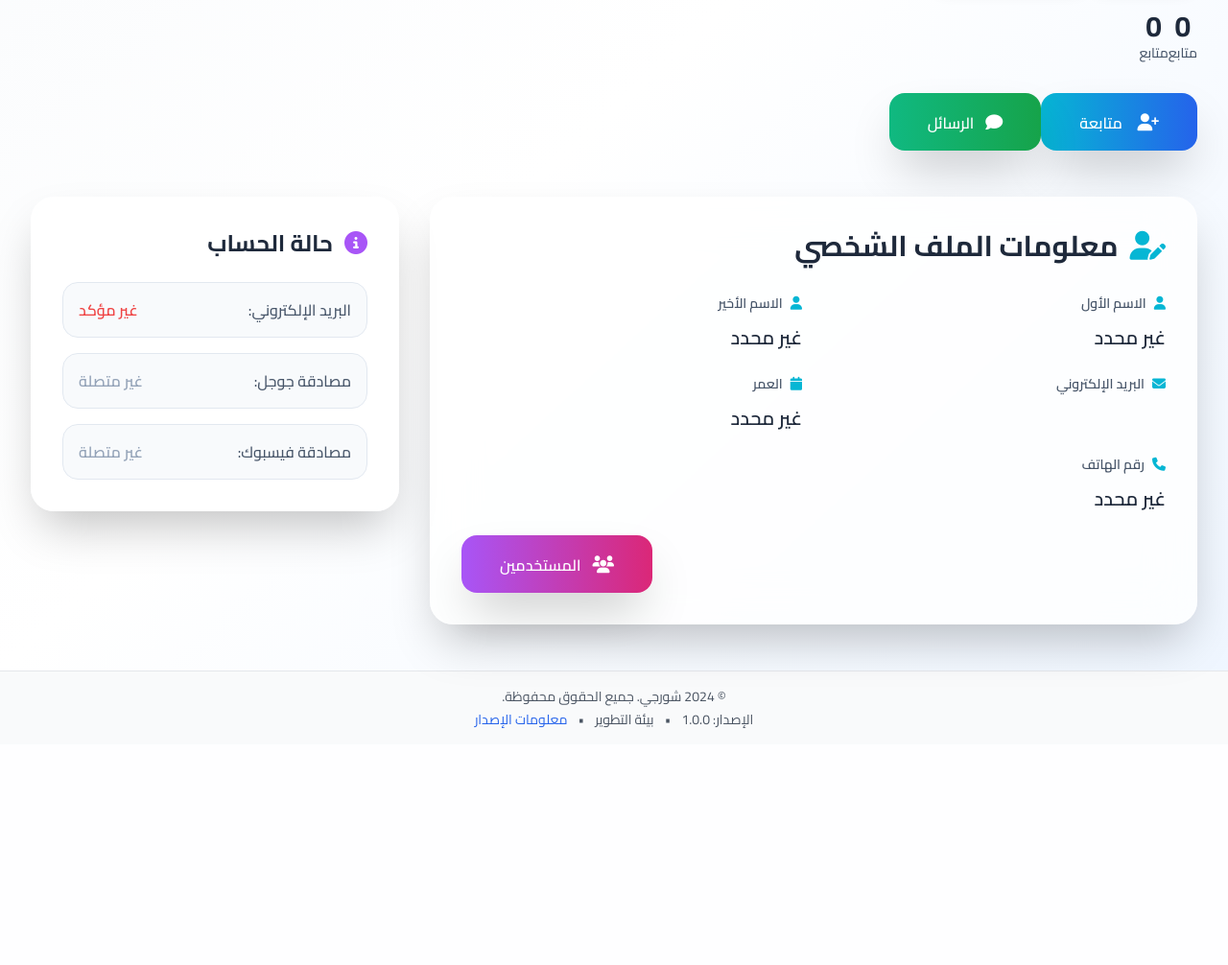
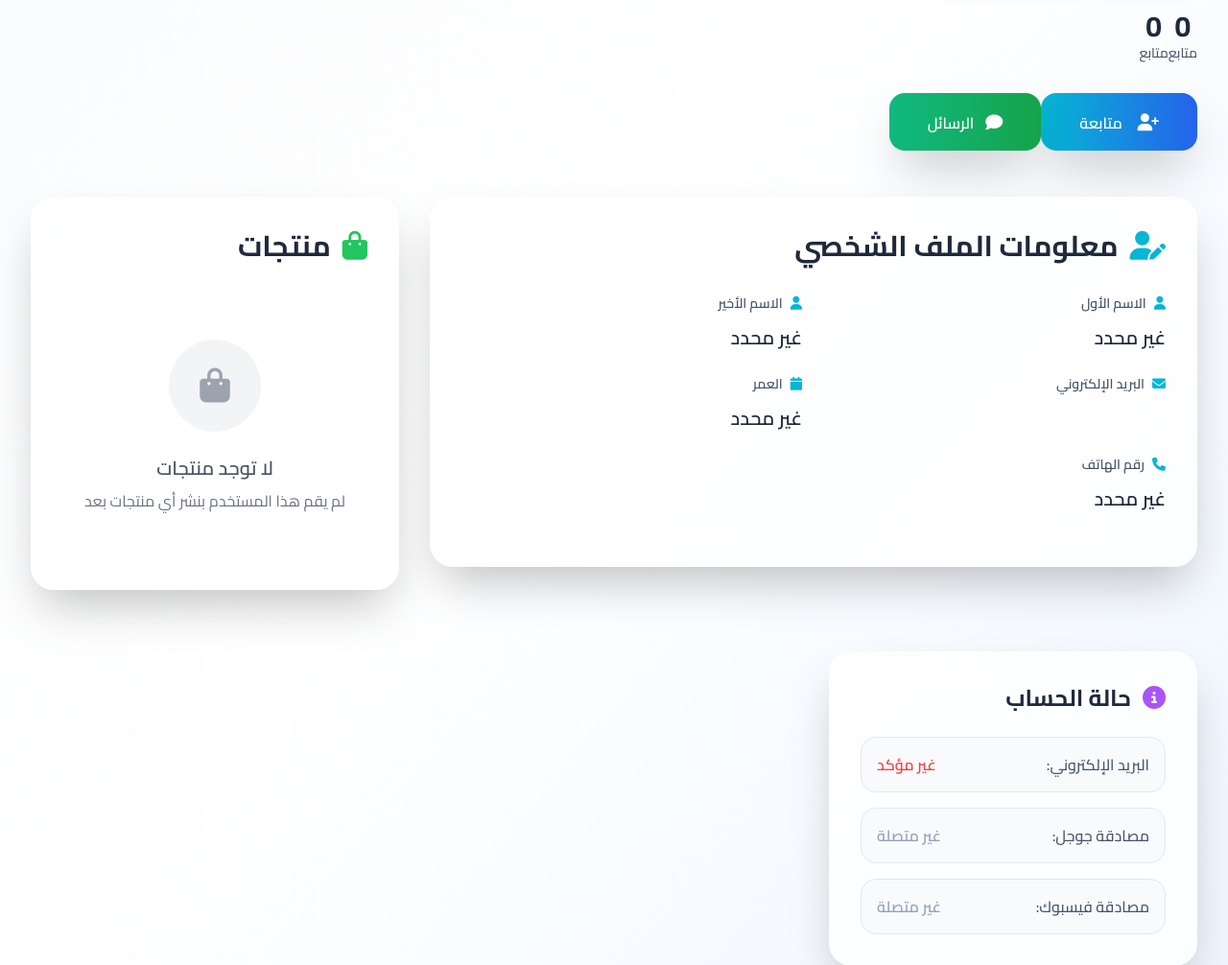
Before and after one commit to Abudi7/Shorje-Platform, a Symfony app: template shorje-api/templates/profile/index.html.twig in a window 1280 px wide. Shown: the part 470-1476 px from the top of the page at 96% size. Before the commit the page ends 1229 px from the top, so only its background shows below. Run offline with Twig, Linux system fonts and the light colour scheme; the template is opened without the code that fills it, so the values that code supplies are empty; some libraries are stand-ins or nearby versions.

Commit message:
🛍️ Add User Products to Profile Page
🛍️ New Features:
- Hide 'Users' button when viewing other profiles
- Display user's products on their profile page
- Show product details with images, prices, status
- Beautiful product grid layout with hover effects

✅ What's Added:
- Products section in profile template
- Product cards with images, titles, descriptions
- Price display with currency
- Product status badges (available, sold, reserved)
- Category and condition tags
- Creation date and time
- Empty state when no products

🎯 User Experience:
- See what products a seller has posted
- Professional product display
- Easy browsing of seller's inventory
- Clean, modern design

```diff
--- a/shorje-api/templates/profile/index.html.twig
+++ b/shorje-api/templates/profile/index.html.twig
@@ -190,13 +190,98 @@
                             <a href="/edit-profile" class="bg-gradient-to-r from-cyan-500 to-blue-600 hover:from-cyan-600 hover:to-blue-700 text-white px-10 py-4 rounded-2xl font-semibold transition-all duration-300 transform hover:scale-105 shadow-2xl">
                                 <i class="fas fa-edit ml-3 text-lg"></i>تعديل الملف الشخصي
                             </a>
-                            {% endif %}
                             <a href="/users" class="bg-gradient-to-r from-purple-500 to-pink-600 hover:from-purple-600 hover:to-pink-700 text-white px-10 py-4 rounded-2xl font-semibold transition-all duration-300 transform hover:scale-105 shadow-2xl">
                                 <i class="fas fa-users ml-3 text-lg"></i>المستخدمين
                             </a>
+                            {% endif %}
                         </div>
                     </div>
                 </div>
+            </div>
+
+            <!-- User's Products Section -->
+            <div class="bg-white/80 dark:bg-slate-800/80 backdrop-blur-xl rounded-3xl shadow-2xl border border-white/20 dark:border-slate-700/20 p-8 mb-8">
+                <h2 class="text-3xl font-bold text-slate-800 dark:text-white mb-8">
+                    <i class="fas fa-shopping-bag ml-3 text-green-500"></i>منتجات {{ user.getFullName() }}
+                </h2>
+
+                {% if products|length > 0 %}
+                <div class="grid grid-cols-1 md:grid-cols-2 lg:grid-cols-3 gap-6">
+                    {% for product in products %}
+                    <div class="bg-white dark:bg-slate-700 rounded-2xl shadow-lg border border-gray-200 dark:border-slate-600 overflow-hidden hover:shadow-xl transition-all duration-300 transform hover:scale-105">
+                        <!-- Product Image -->
+                        <div class="relative h-48 bg-gradient-to-br from-gray-100 to-gray-200 dark:from-slate-600 dark:to-slate-700 flex items-center justify-center">
+                            {% if product.image1 %}
+                            <img src="/api/product/image/{{ product.id }}/1"
+                                 alt="{{ product.title }}"
+                                 class="w-full h-full object-cover"
+                                 onerror="this.style.display='none'; this.nextElementSibling.style.display='flex';">
+                            {% endif %}
+                            <div class="flex items-center justify-center text-gray-400 dark:text-slate-400"
+                                 style="display: {{ product.image1 ? 'none' : 'flex' }};">
+                                <i class="fas fa-image text-4xl"></i>
+                            </div>
+
+                            <!-- Product Status Badge -->
+                            <div class="absolute top-3 right-3">
+                                {% if product.status == 'available' %}
+                                <span class="bg-green-500 text-white px-3 py-1 rounded-full text-sm font-semibold">متاح</span>
+                                {% elseif product.status == 'sold' %}
+                                <span class="bg-red-500 text-white px-3 py-1 rounded-full text-sm font-semibold">مباع</span>
+                                {% elseif product.status == 'reserved' %}
+                                <span class="bg-yellow-500 text-white px-3 py-1 rounded-full text-sm font-semibold">محجوز</span>
+                                {% endif %}
+                            </div>
+                        </div>
+
+                        <!-- Product Info -->
+                        <div class="p-6">
+                            <h3 class="text-xl font-bold text-gray-900 dark:text-white mb-2 line-clamp-2">{{ product.title }}</h3>
+                            <p class="text-gray-600 dark:text-gray-300 mb-4 line-clamp-2">{{ product.description }}</p>
+
+                            <!-- Price and Currency -->
+                            <div class="flex items-center justify-between mb-4">
+                                <div class="flex items-center space-x-2">
+                                    <span class="text-2xl font-bold text-green-600 dark:text-green-400">{{ product.price }}</span>
+                                    <span class="text-sm text-gray-500 dark:text-gray-400">{{ product.currency }}</span>
+                                </div>
+                                <div class="text-sm text-gray-500 dark:text-gray-400">
+                                    <i class="fas fa-map-marker-alt ml-1"></i>{{ product.city }}
+                                </div>
+                            </div>
+
+                            <!-- Category and Condition -->
+                            <div class="flex items-center justify-between text-sm">
+                                <span class="bg-blue-100 dark:bg-blue-900 text-blue-800 dark:text-blue-200 px-3 py-1 rounded-full">
+                                    {{ product.category }}
+                                </span>
+                                {% if product.condition %}
+                                <span class="bg-gray-100 dark:bg-gray-700 text-gray-700 dark:text-gray-300 px-3 py-1 rounded-full">
+                                    {{ product.condition }}
+                                </span>
+                                {% endif %}
+                            </div>
+
+                            <!-- Product Date -->
+                            <div class="mt-4 pt-4 border-t border-gray-200 dark:border-gray-600">
+                                <div class="flex items-center justify-between text-sm text-gray-500 dark:text-gray-400">
+                                    <span><i class="fas fa-calendar ml-1"></i>{{ product.createdAt|date('Y-m-d') }}</span>
+                                    <span><i class="fas fa-clock ml-1"></i>{{ product.createdAt|date('H:i') }}</span>
+                                </div>
+                            </div>
+                        </div>
+                    </div>
+                    {% endfor %}
+                </div>
+                {% else %}
+                <div class="text-center py-12">
+                    <div class="bg-gray-100 dark:bg-slate-700 rounded-full w-24 h-24 flex items-center justify-center mx-auto mb-6">
+                        <i class="fas fa-shopping-bag text-4xl text-gray-400 dark:text-slate-400"></i>
+                    </div>
+                    <h3 class="text-xl font-semibold text-gray-600 dark:text-slate-300 mb-2">لا توجد منتجات</h3>
+                    <p class="text-gray-500 dark:text-slate-400">لم يقم هذا المستخدم بنشر أي منتجات بعد</p>
+                </div>
+                {% endif %}
             </div>
 
             <!-- Sidebar -->
```
Also changed, not shown: shorje-api/src/Controller/ProfileController.php (+18 -3 lines).
